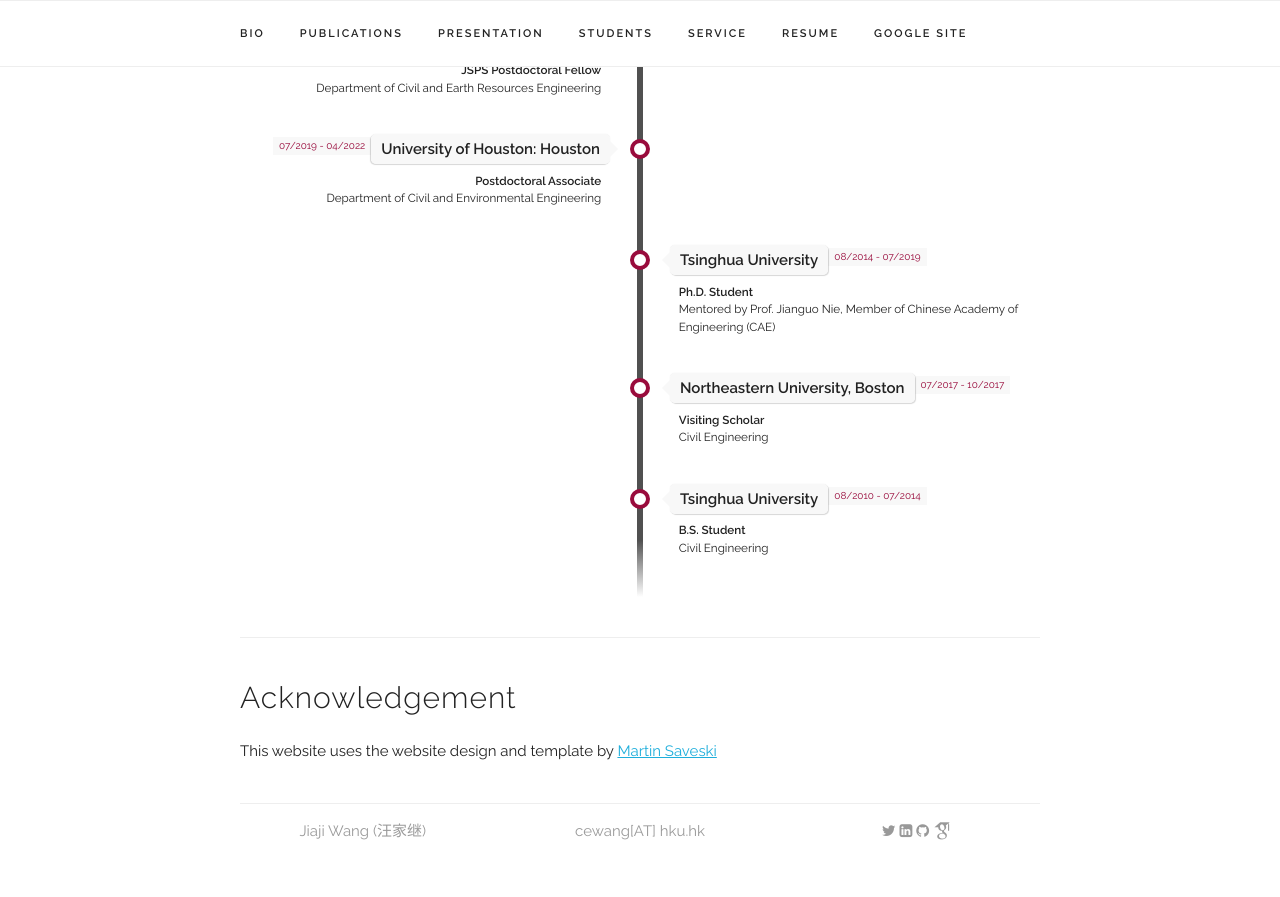
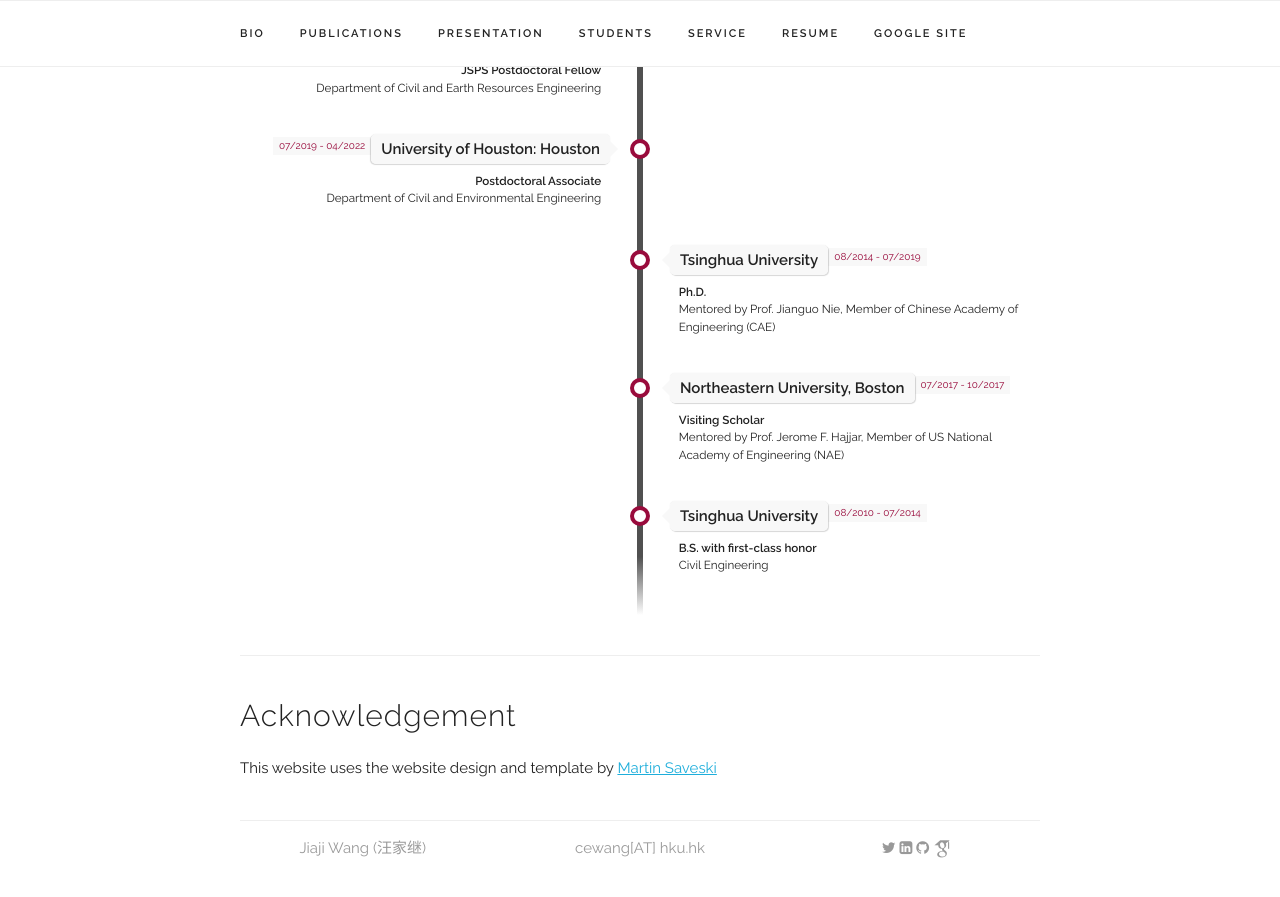
Before and after one commit to wangjiajiTHU/jiajiwang.github.io, a Jekyll site: the page built from index.html, in a window 1280 px wide and 900 px high, scrolled down 4490 px. Shown: the top 897 px of the window. Built offline with Jekyll 4.4.1, drawn with Linux system fonts in a browser that asks for light colours; some web fonts are replaced.

Commit message:
Update experience.yaml

```diff
--- a/_data/experience.yaml
+++ b/_data/experience.yaml
@@ -20,18 +20,20 @@
 
 - place: "Tsinghua University"
   time: "08/2014 - 07/2019"
-  title: "Ph.D. Student "
+  title: "Ph.D."
   subtitle: "Mentored by Prof. Jianguo Nie, Member of Chinese Academy of Engineering (CAE)"
   category: "school"
 
 - place: "Northeastern University, Boston"
   time: "07/2017 - 10/2017"
   title: "Visiting Scholar"
-  subtitle: "Civil Engineering"
+  subtitle: "Mentored by Prof. Jerome F. Hajjar, Member of US National Academy of Engineering (NAE)"
+  website: "http://www1.coe.neu.edu/~jfhajjar/home/jfhajjar.htm"
   category: "school"
 
 - place: "Tsinghua University"
   time: "08/2010 - 07/2014"
-  title: "B.S. Student"
+  title: "B.S. with first-class honor"
+  subtitle: "Mentored by Prof. Jianguo Nie, Member of Chinese Academy of Engineering (CAE)"
   subtitle: "Civil Engineering"
   category: "school"
```
